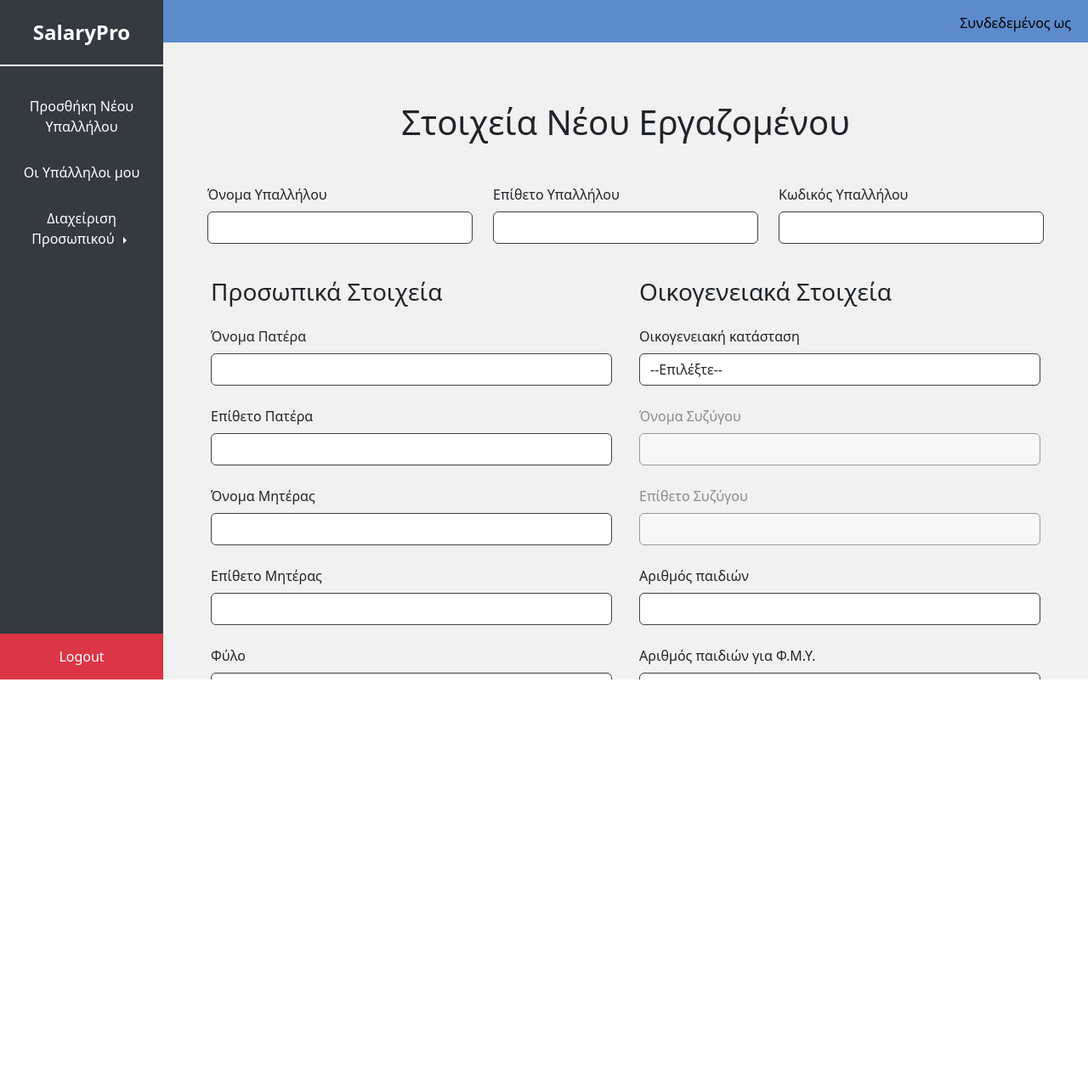
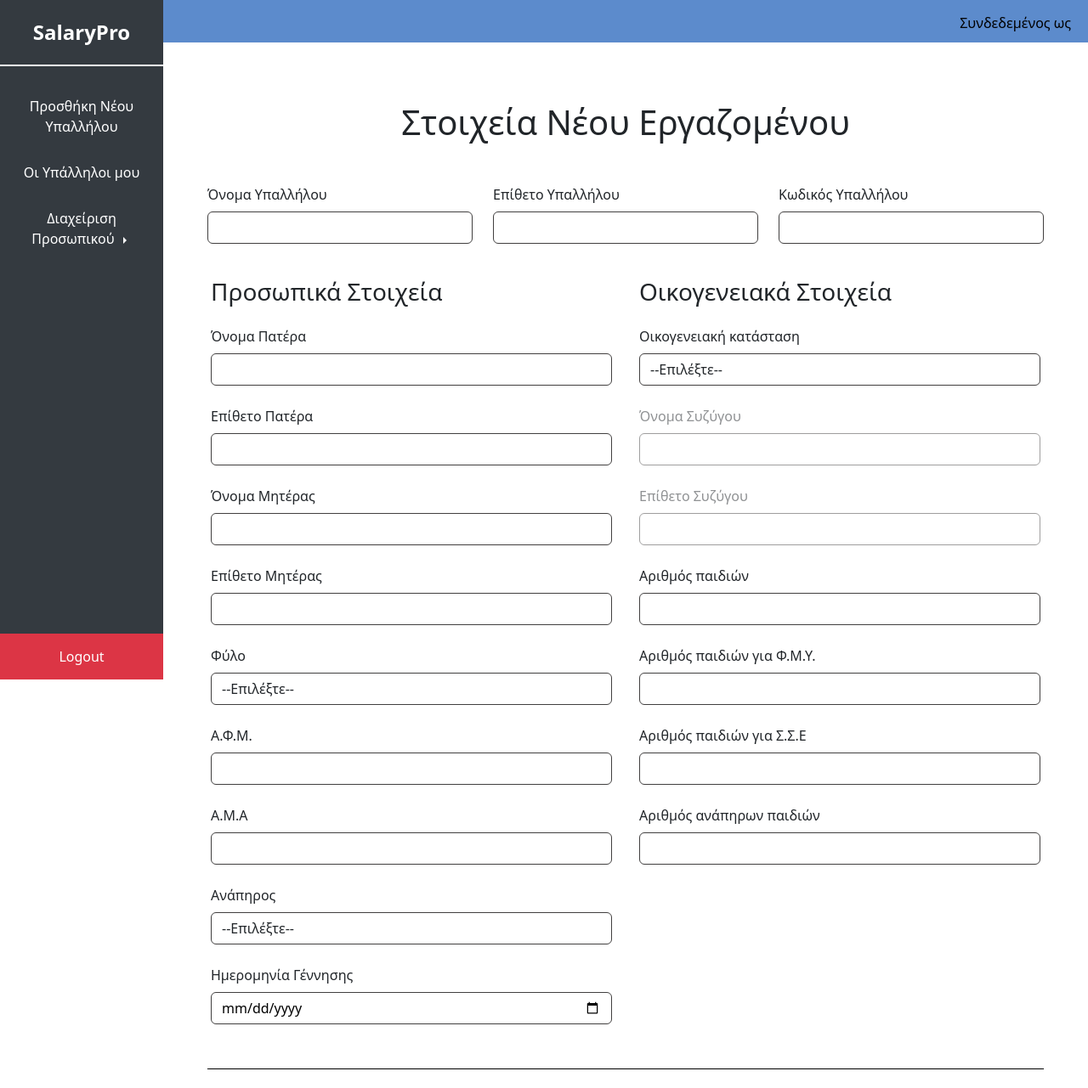
Before and after one commit to Retsos/SalaryPro-Project, a React (Vite) app: page /Employee in a window 1280 px wide. Shown: the top 1281 px of the page at 85% size. Before the commit the page ends 800 px from the top, so only its background shows below. Built offline with nearby package versions, Linux system fonts and the light colour scheme.

Commit message:
changes?

```diff
--- a/src/Components/Pages/Employee.css
+++ b/src/Components/Pages/Employee.css
@@ -13,15 +13,7 @@
     -webkit-appearance: none;
     margin: 0;
 }
-input[type="date"]::-webkit-inner-spin-button,
-input[type="date"]::-webkit-calendar-picker-indicator {
-    display: none;
-}
-input[type="date"] {
-    -moz-appearance: textfield;
-    appearance: textfield;
-    color: #413f3f;
-}
+/* AFAIRESA THN AFAIRESI TIS EPILOGIS APO TO HMEROLOGIO KATW ARISTERA*/
 .form-control {
     background: transparent;
     border: none;
--- a/src/Components/Pages/Employee.jsx
+++ b/src/Components/Pages/Employee.jsx
@@ -135,10 +135,12 @@ export default function Employee() {
             setCode("");
             setfathername("");
             setShowModal2(true);
+            console.log("hello")
             ref.current.scrollTo({
                 top: 0,
                 behavior: 'smooth'
             })
+            console.log("true")
         } else {
             console.log("ERROR");
         }
--- a/src/Components/Pages/MainPage.css
+++ b/src/Components/Pages/MainPage.css
@@ -3,9 +3,7 @@
     flex-wrap: wrap;
     width: 100%;
     height: 100vh;
-    overflow: hidden; /* Αφαιρέθηκε το auto για να μην έχει scrolling το κύριο container */
 }
-
 .LoggedIn {
     width: calc(100% - 15%);
     padding: 15px;
@@ -25,17 +23,14 @@
     height: calc(100vh - 50px); /* Το ύψος λαμβάνει υπόψη το ύψος της header */
     margin-left: 15%;
     margin-top: 50px;
-    overflow-y: auto; /* Το overflow εδώ για scrolling */
-    background-color: #f1f1f1;
     box-sizing: border-box;
 }
 
 .content {
     flex-grow: 1;
     padding: 0;
-    background-color: #f1f1f1;
     height: 100%;
-    box-sizing: border-box; /* Αφαιρέθηκε το overflow-y: auto */
+    box-sizing: border-box;
 }
 
 .LoggedInAs {
```
